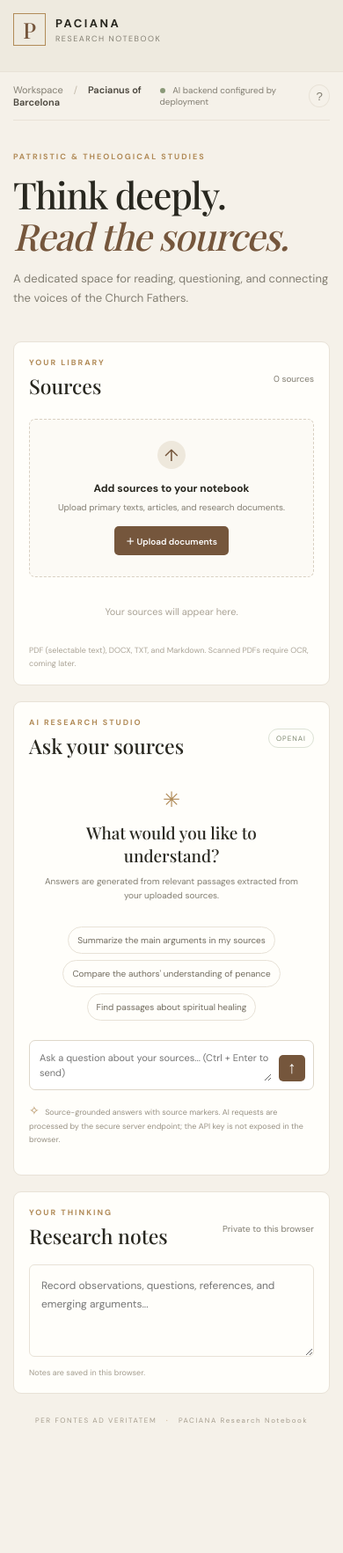
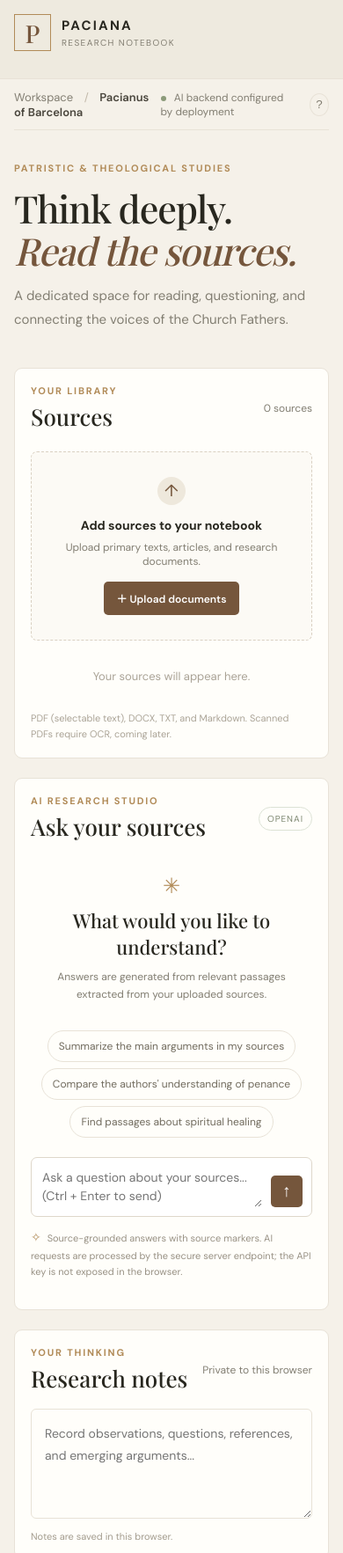
Before and after one commit to meacvlpa/meacvlpa, a website: page index.html in a window 390 px wide. Shown: the top 1765 px of the page at 88% size. Before the commit the page ends 1644 px from the top, so only its background shows below. Drawn offline with nearby package versions, Linux system fonts and the light colour scheme.

Commit message:
Improve PACIANA typography and layout readability

```diff
--- a/styles.css
+++ b/styles.css
@@ -2,3 +2,76 @@
 .chat-messages{display:flex;flex-direction:column;gap:10px;margin-top:16px}.chat-message{padding:11px 12px;border-radius:7px;font-size:11px;line-height:1.7;white-space:pre-wrap;overflow-wrap:anywhere}.chat-message.user{background:#f1ede5;align-self:flex-end;max-width:92%;color:#514536}.chat-message.assistant{background:#f8f5ef;border:1px solid #eee7db;align-self:stretch;color:#514c42}.chat-message>strong{display:block;font-size:9px;letter-spacing:1px;color:#a17c4e;margin-bottom:4px}.chat-message .message-body{font-size:11px}.chat-compose button:disabled{opacity:.55;cursor:wait}.source-hint{overflow-wrap:anywhere}
 
 .evidence-box{margin-top:13px;padding:12px;border:1px solid #e4dccf;border-radius:6px;background:#fffefa}.evidence-heading{display:block!important;font-size:9px!important;letter-spacing:.7px!important;color:#806344!important;margin-bottom:8px!important}.evidence-quote{margin:8px 0 0;padding:9px 11px;border-left:2px solid #b18b58;background:#f8f5ef;color:#514c42;font:italic 10px/1.7 'DM Sans';white-space:pre-wrap}.evidence-quote small{display:block;margin-top:5px;color:#8c806e;font:9px 'DM Sans';font-style:normal}.verification-note{margin:10px 0 0;color:#827e72;font-size:9px;line-height:1.6}
+
+
+/* Typography and spacing refinement: improve readability across PACIANA */
+body{font-size:16px}
+.app-shell{grid-template-columns:270px minmax(0,1fr)}
+.sidebar{padding:30px 20px 20px}
+.brand{gap:12px;padding:0 8px 36px}
+.brand-mark{width:42px;height:42px;font-size:28px}
+.brand strong{font-size:15px;letter-spacing:2.2px}
+.brand small{font-size:10px;letter-spacing:1.4px}
+.new-notebook{font-size:14px;padding:13px 15px}
+.side-label{font-size:11px;letter-spacing:1.5px}
+.nav-item,.notebook-link{font-size:14px;padding:11px 12px}
+.main{padding:0 52px 30px}
+.topbar{height:74px}
+.breadcrumb{font-size:13px}
+.status{font-size:12px}
+.welcome{padding:52px 0 40px;max-width:720px}
+.eyebrow{font-size:11px;letter-spacing:1.8px}
+.welcome h1{font-size:clamp(42px,5vw,62px)}
+.welcome p{font-size:15px;line-height:1.75;max-width:540px}
+.workspace-grid{gap:22px}
+.panel{padding:26px}
+.panel-heading h2{font-size:26px}
+.count{font-size:12px}
+.dropzone{padding:28px 14px}
+.dropzone strong{font-size:14px}
+.dropzone p{font-size:12px}
+.upload-button{font-size:12px;padding:10px 15px}
+.empty-state{font-size:13px}
+.source-item{gap:12px;padding:13px 3px}
+.file-icon{width:33px;height:37px;font-size:11px}
+.source-meta strong{font-size:13px}
+.source-meta small{font-size:11px}
+.source-hint{font-size:11px;line-height:1.65}
+.beta{font-size:10px;padding:6px 9px}
+.chat-intro{padding:34px 14px 18px}
+.chat-intro h3{font-size:22px}
+.chat-intro p{font-size:12px;line-height:1.7;max-width:340px}
+.suggestion{font-size:12px;padding:9px 12px}
+.chat-compose{padding:10px;gap:10px}
+.chat-compose textarea{font-size:14px;min-height:42px}
+.chat-compose button{width:36px;height:36px}
+.api-note{font-size:11px;line-height:1.65}
+.chat-messages{font-size:14px;gap:12px}
+.chat-message{padding:14px 15px;font-size:14px;line-height:1.75}
+.chat-message>strong{font-size:11px;margin-bottom:6px}
+.chat-message .message-body{font-size:14px;line-height:1.75}
+.evidence-box{padding:14px}
+.evidence-heading{font-size:11px!important}
+.evidence-quote{font-size:13px;line-height:1.75;padding:11px 13px}
+.evidence-quote small{font-size:11px}
+.verification-note{font-size:11px;line-height:1.65}
+.notes-panel{margin-top:22px}
+.notes-editor{min-height:125px;padding:15px;font-size:14px;line-height:1.75}
+.notes-footer{font-size:11px}
+footer{font-size:10px;padding:28px 0 7px}
+@media(max-width:900px){
+ .app-shell{grid-template-columns:220px minmax(0,1fr)}
+ .main{padding:0 28px 24px}
+}
+@media(max-width:600px){
+ .app-shell{display:block}
+ .sidebar{padding:16px}
+ .brand{padding:0 0 15px}
+ .main{padding:0 16px 22px}
+ .topbar{height:58px}
+ .welcome{padding:36px 0 27px}
+ .welcome h1{font-size:43px}
+ .panel{padding:18px}
+ .chat-message,.chat-message .message-body{font-size:14px}
+ .chat-compose textarea{font-size:14px}
+}
```
